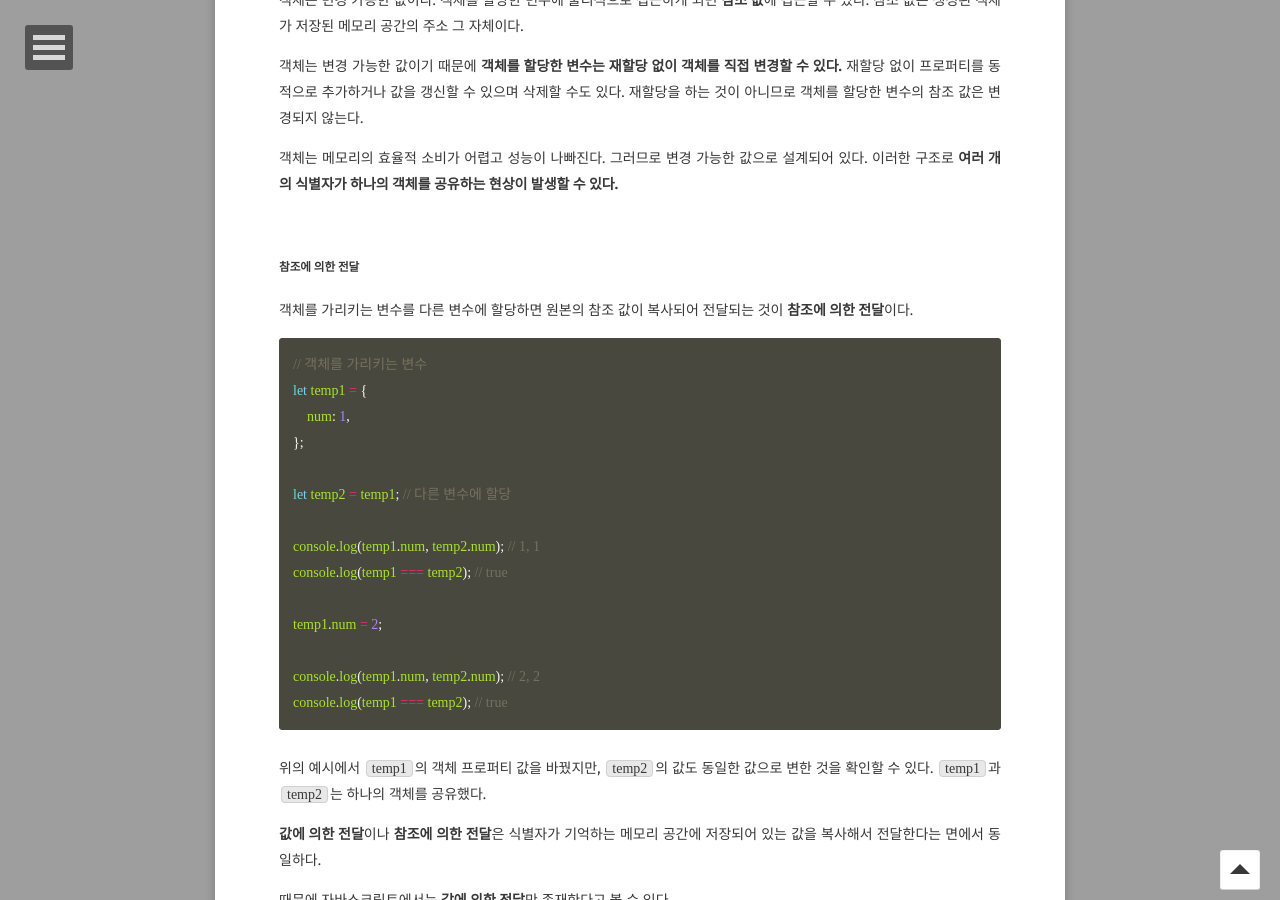
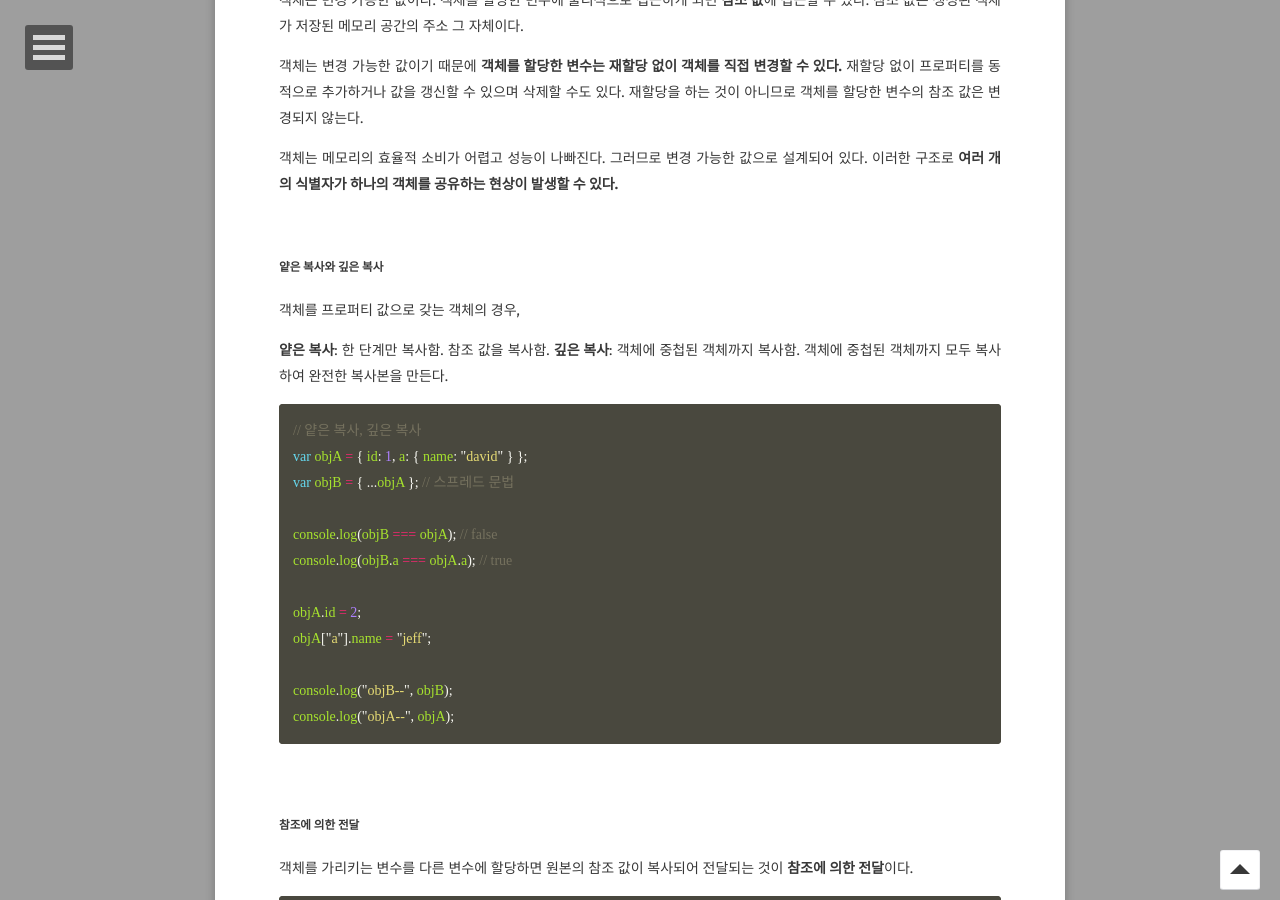
Before and after one commit to KYJKY/KYJKY.github.io, a Jekyll site: the page built from _posts/javascript/2022-11-21-[JavaScript-8].markdown, in a window 1280 px wide and 900 px high, scrolled down 2874 px. Built offline with Jekyll 4.4.1, drawn with Linux system fonts in a browser that asks for light colours; some web fonts are replaced; comment, search, counter and statistics services are not loaded; some of the changed text lies outside the part shown.

Commit message:
얕복깊복

````diff
--- a/_posts/javascript/2022-11-21-[JavaScript-8].markdown
+++ b/_posts/javascript/2022-11-21-[JavaScript-8].markdown
@@ -100,6 +100,30 @@ console.log(temp1 === temp2); // false
 
 <br>
 
+##### 얕은 복사와 깊은 복사
+
+객체를 프로퍼티 값으로 갖는 객체의 경우,
+
+**얕은 복사**: 한 단계만 복사함. 참조 값을 복사함.
+**깊은 복사**: 객체에 중첩된 객체까지 복사함. 객체에 중첩된 객체까지 모두 복사하여 완전한 복사본을 만든다.
+
+```javascript
+// 얕은 복사, 깊은 복사
+var objA = { id: 1, a: { name: "david" } };
+var objB = { ...objA }; // 스프레드 문법
+
+console.log(objB === objA); // false
+console.log(objB.a === objA.a); // true
+
+objA.id = 2;
+objA["a"].name = "jeff";
+
+console.log("objB--", objB);
+console.log("objA--", objA);
+```
+
+<br>
+
 ##### 참조에 의한 전달
 
 객체를 가리키는 변수를 다른 변수에 할당하면 원본의 참조 값이 복사되어 전달되는 것이 **참조에 의한 전달**이다.
````
